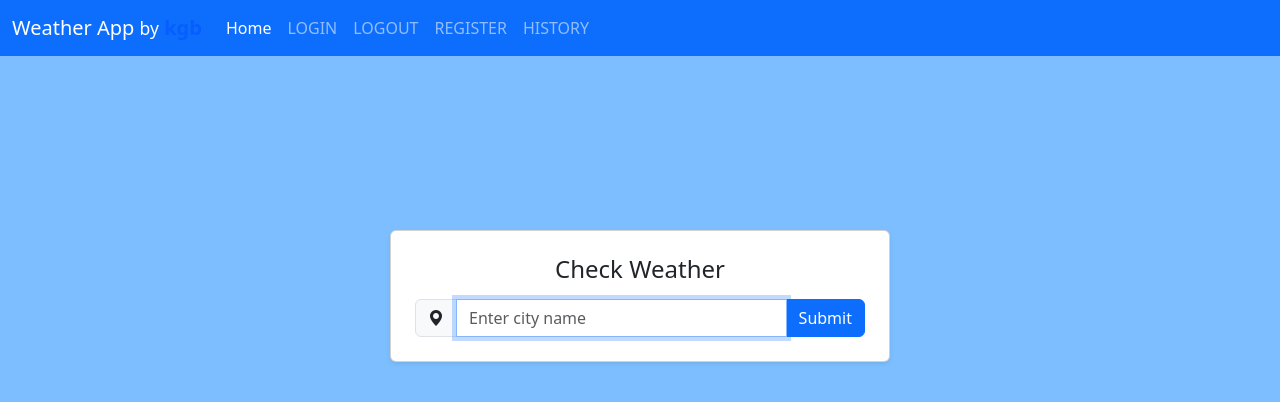
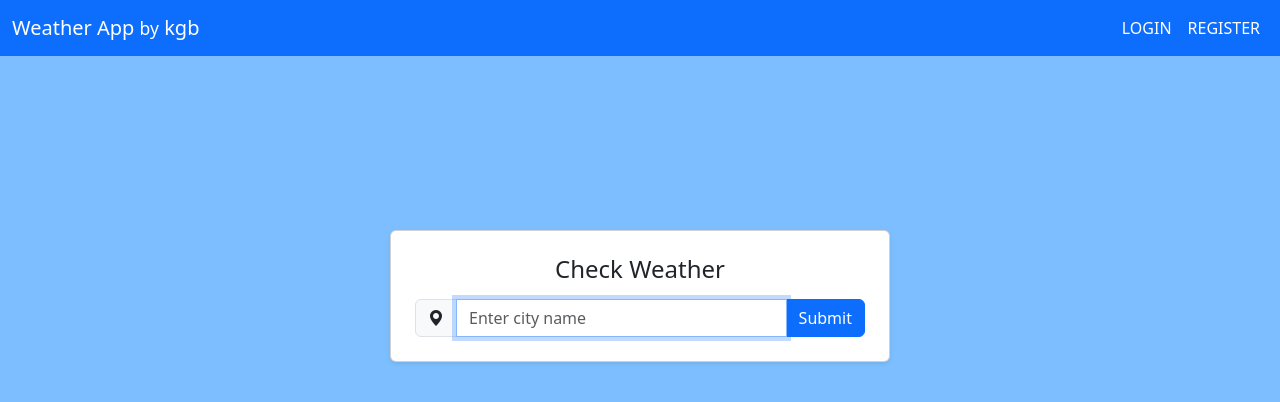
Before and after one commit to KaranGB83/weather, a Flask app: page / in a window 1280 px wide. Shown: the top 402 px of the page. Run offline with Flask 3, Linux system fonts and the light colour scheme.

Commit message:
updated layout.html

```diff
--- a/app.py
+++ b/app.py
@@ -6,7 +6,7 @@ from functools import wraps
 
 app = Flask(__name__)
 app.secret_key="ther"
-app.config['DEBUG'] = True
+app.config['DEBUG'] = False
 
 def login_required(f):
     @wraps(f)
@@ -126,6 +126,6 @@ def history():
     #connecting db and creating object to interact with db
     with sqlite3.connect("weather.db") as conn:
         cursor = conn.cursor()
-        x=cursor.execute("SELECT city, time FROM history WHERE user_id=?",(session["user_id"],))
+        x=cursor.execute("SELECT city, time FROM history WHERE user_id=? ORDER BY time DESC",(session["user_id"],))
         history=x.fetchall()
     return render_template("history.html",history=history)
--- a/templates/layout.html
+++ b/templates/layout.html
@@ -22,18 +22,23 @@
     <body>
         <nav class="navbar navbar-expand-lg bg-primary navbar-dark">
         <div class="container-fluid">
-            <a class="navbar-brand" href="/">Weather App <small>by</small> <b>kgb</b></a>
+            <a class="navbar-brand" href="/">Weather App <small>by</small> kgb</a>
             <button class="navbar-toggler" type="button" data-bs-toggle="collapse" data-bs-target="#navbarNavAltMarkup" aria-controls="navbarNavAltMarkup" aria-expanded="false" aria-label="Toggle navigation">
             <span class="navbar-toggler-icon"></span>
             </button>
             <div class="collapse navbar-collapse" id="navbar">
-            <div class="navbar-nav">
-                <a class="nav-link active" aria-current="page" href="/">Home</a>
-                <a class="nav-link" href="/login">LOGIN</a>
-                <a class="nav-link" href="/logout">LOGOUT</a>
-                <a class="nav-link" href="/register">REGISTER</a>
-                <a class="nav-link" href="/history">HISTORY</a>
-            </div>
+                <!-- <a class="nav-link active" aria-current="page" href="/">Home</a> -->
+                {% if session["user_id"] %}
+                <ul class="navbar-nav ms-auto">
+                    <li class="nav-item"><a class="nav-link active" href="/logout">LOGOUT</a></li>
+                    <li class="nav-item"><a class="nav-link active" href="/history">HISTORY</a></li>
+                </ul>
+                {% else %}
+                <ul class="navbar-nav ms-auto">
+                    <li class="nav-item"><a class="nav-link active" href="/login">LOGIN</a></li>
+                    <li class="nav-item"><a class="nav-link active" href="/register">REGISTER</a></li>
+                </ul>
+                {% endif %}
             </div>
         </div>
         </nav>
```
Also changed, not shown: weather.db.
